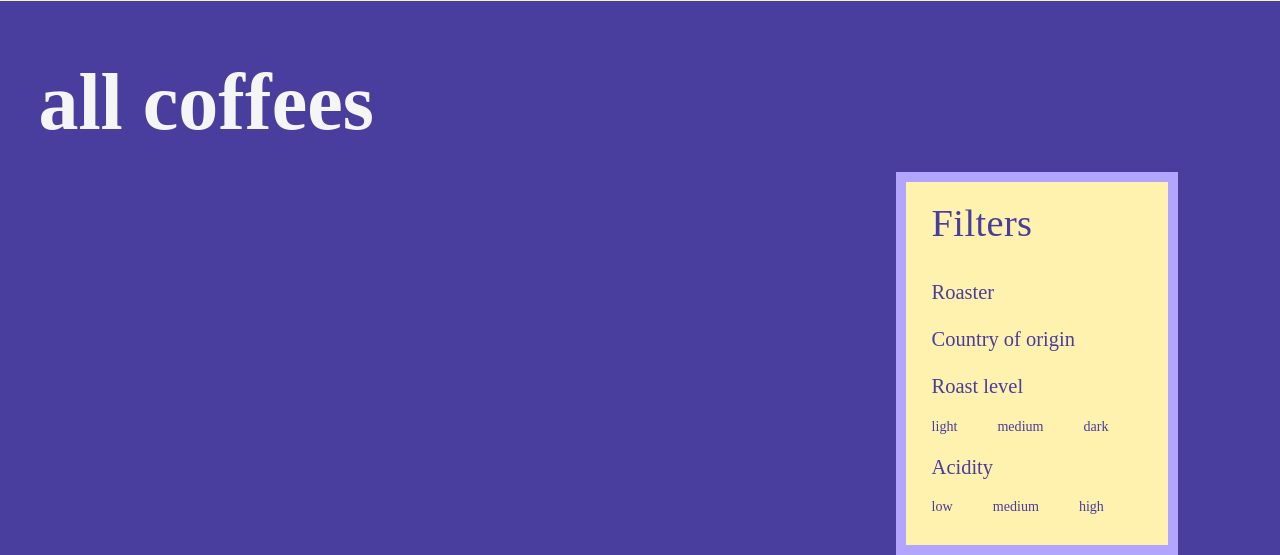
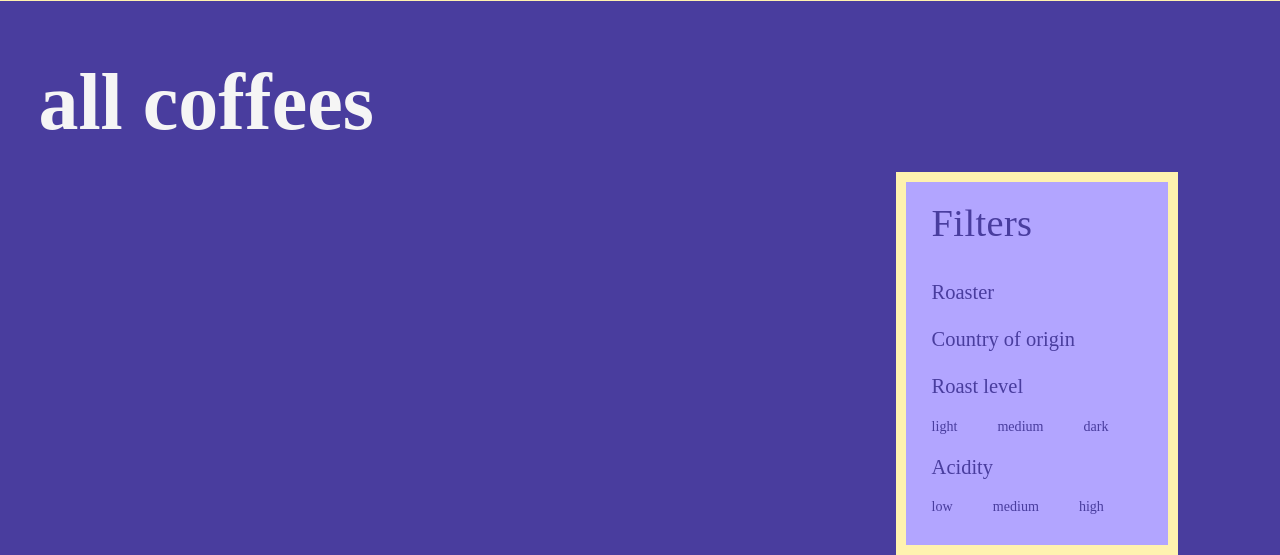
Before and after one commit to porter-m39/food_blog, a Django app: template coffee/templates/coffee/index.html in a window 1280 px wide. Shown: the part 342-897 px from the top of the page. Run offline with Django 3.2, Linux system fonts and the light colour scheme; the template is opened without the code that fills it, so the values that code supplies are empty.

Commit message:
ok one more change pre deploy

```diff
--- a/static/css/style.css
+++ b/static/css/style.css
@@ -98,8 +98,8 @@ img.framed {
     padding-top: 1vw;
     padding-bottom: 1vw;
     margin-right: 10vw;
-    border: 10px solid rgb(178, 165, 255);
-    background-color: rgb(255, 242, 175);
+    border: 10px solid rgb(255, 242, 175);
+    background-color: rgb(178, 165, 255);
     color: rgb(73, 61, 158);
   }
 
@@ -121,8 +121,8 @@ img.framed {
     padding-left: 2vw;
     padding-top: 1vw;
     padding-bottom: 1vw;
-    border: 10px solid rgb(178, 165, 255);
-    background-color: rgb(255, 242, 175);
+    border: 10px solid rgb(255, 242, 175);
+    background-color: rgb(178, 165, 255);
     color: rgb(73, 61, 158);
   }
 
```
Also changed, not shown: 1 other file.
